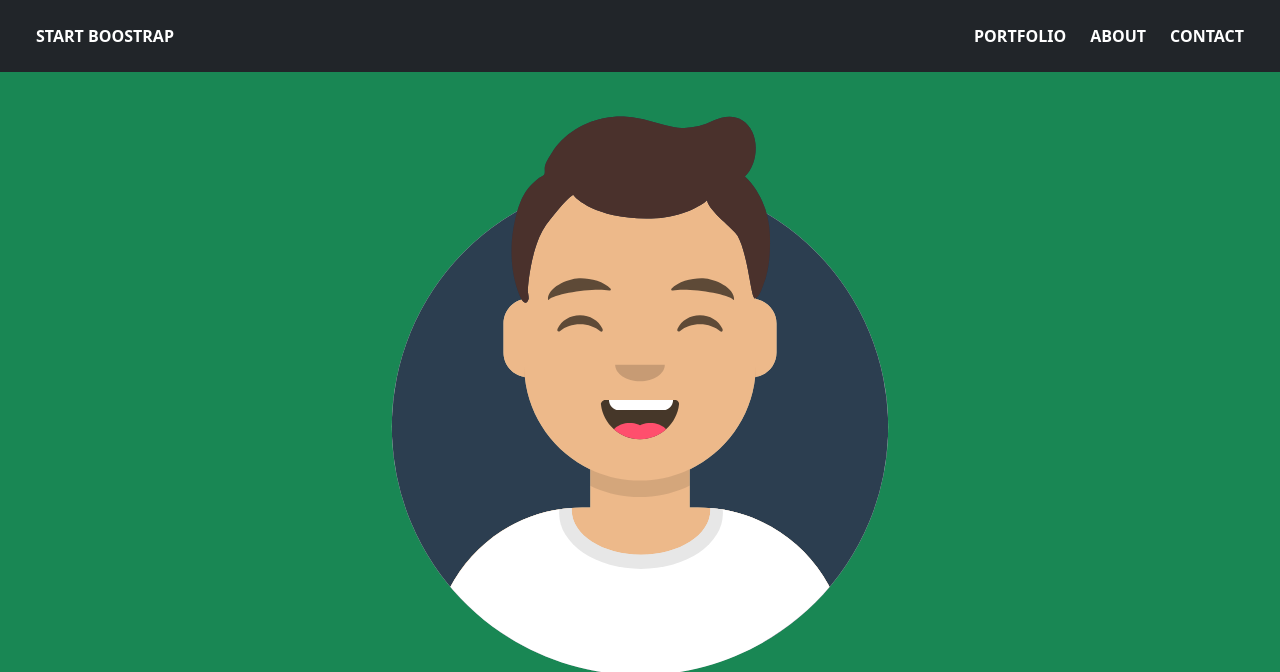
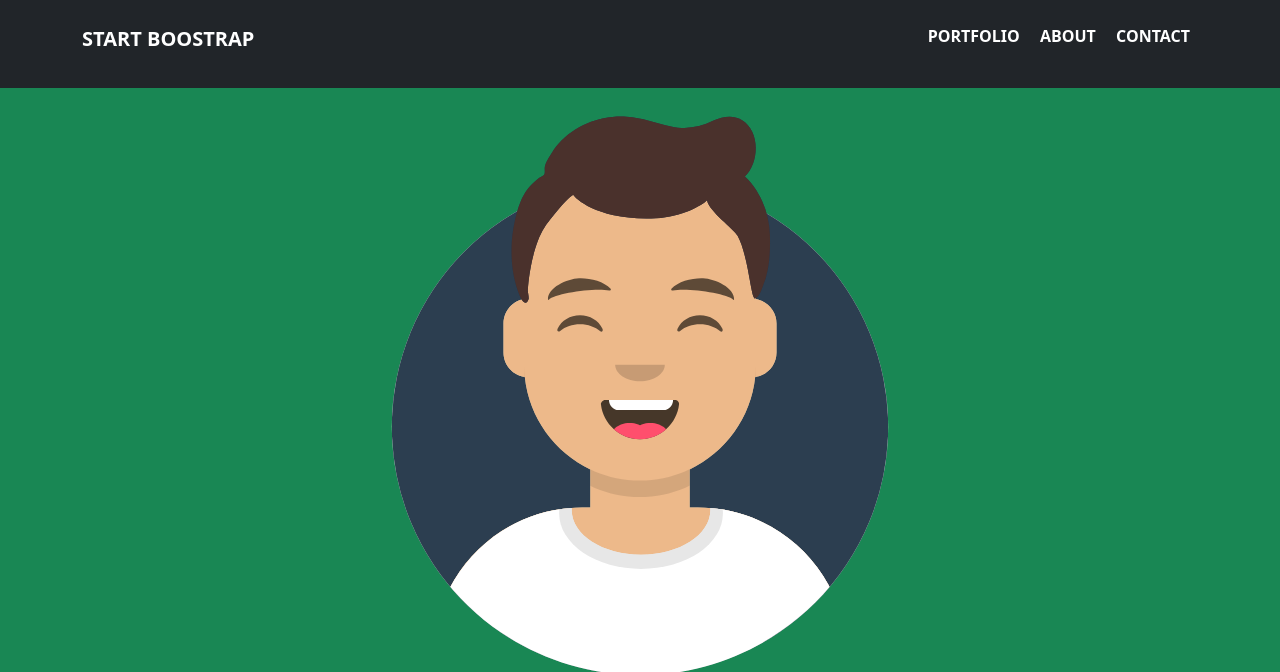
Before and after one commit to AndreaRaguso/html-css-bootstrap-freelancer, a plain HTML site: page index.html in a window 1280 px wide. Shown: the top 672 px of the page. Drawn offline with nearby package versions, Linux system fonts and the light colour scheme.

Commit message:
Fix generali

```diff
--- a/index.html
+++ b/index.html
@@ -13,10 +13,10 @@
 
         <header class="fw-bold">
 
-            <nav class="navbar navbar-dark bg-dark fixed-top">
+            <nav class="container-fluid navbar bg-dark navbar-dark fixed-top ">
 
-                <div class="container-fluid mx-2 d-md-none">
-                  <a class="navbar-brand" href="#">START BOOSTRAP</a>
+                <div class="container mx-auto d-md-none">
+                  <a class="navbar-brand fs-5" href="#">START BOOSTRAP</a>
                   <button class="navbar-toggler" type="button" data-bs-toggle="offcanvas" data-bs-target="#offcanvasDarkNavbar" aria-controls="offcanvasDarkNavbar">
                     <span class="navbar-toggler-icon"></span>
                   </button>
@@ -43,19 +43,22 @@
                   </div>
                 </div>
 
-                <div class=" d-none d-md-block container-fluid mx-4 text-white py-3">
+                <div class=" d-none d-md-block container mx-auto text-white py-3 ">
 
                     <div class="row ">
 
-                        <div class="col-6">START BOOSTRAP</div>
+                        <div class="col-6 fs-5">START BOOSTRAP</div>
 
                         <div class="col-6 text-end">
 
-                            <div class="row">
-                                <div class="col"></div>
-                                <div class="col-auto">PORTFOLIO</div>
-                                <div class="col-auto">ABOUT</div>
-                                <div class="col-auto">CONTACT</div>
+                            <div class="row ">
+                                <div class="col ">
+                                    <ul>
+                                        <li class="nav-item d-inline-block px-2"><a class="nav-link" href="#portfolio">PORTFOLIO</a></li>
+                                        <li class="nav-item d-inline-block px-2"><a class="nav-link" href="#about">ABOUT</a></li>
+                                        <li class="nav-item d-inline-block px-2"><a class="nav-link" href="#contact">CONTACT</a></li>
+                                    </ul>
+                                </div>
                             </div>
 
                         </div>
@@ -100,7 +103,7 @@
 
             </section>
 
-            <section id="main-img" class="bg-white text-dark fs-2 py-5">
+            <section id="portfolio" class="bg-white text-dark fs-2 py-5">
 
                 <div class="container container-md container-lg text-center">
 
```
